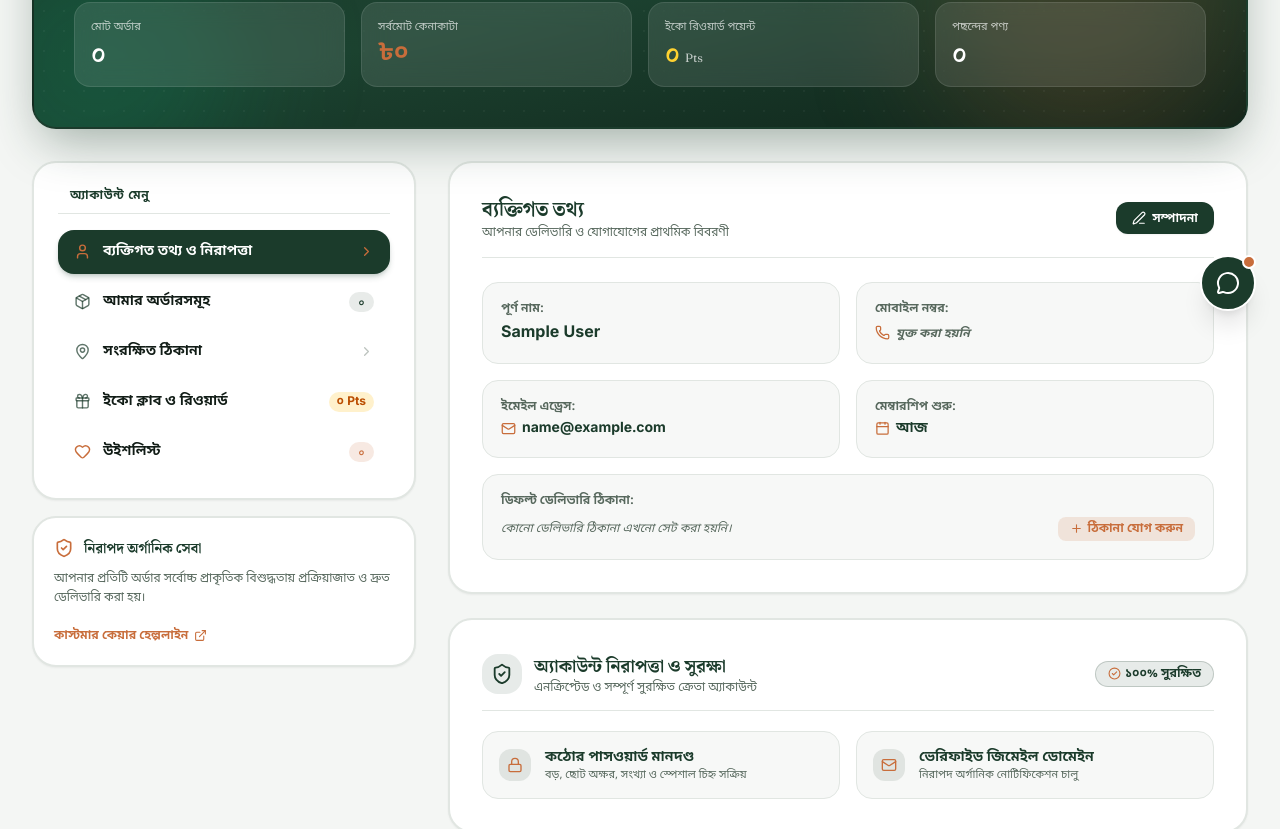
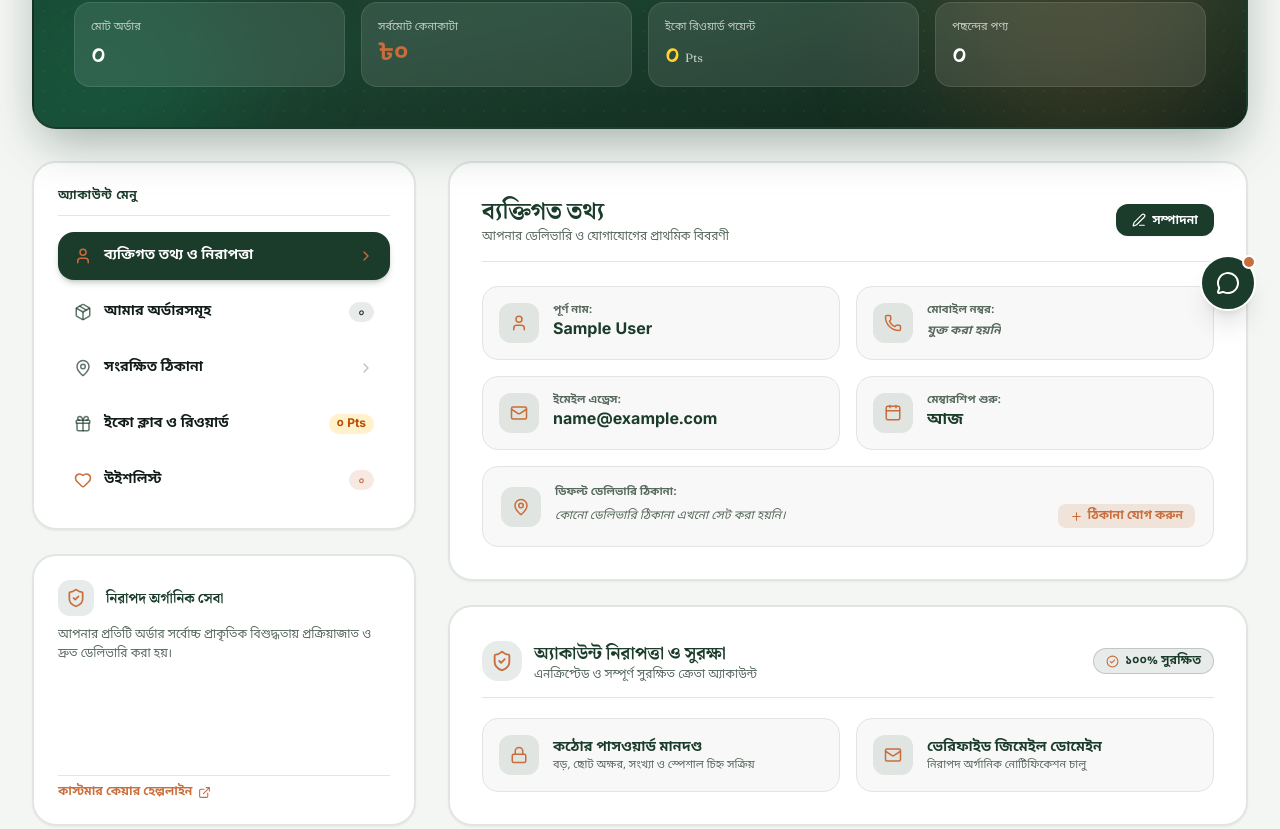
Before and after one commit to tridib371/prokriti-barta, a React (Vite) app: page /profile in a window 1280 px wide. Shown: the part 377-1206 px from the top of the page. Built offline with nearby package versions, Linux system fonts and the light colour scheme; sample sign-in values are in the browser's storage.

Commit message:
style(profile): fix layout alignment, symmetric card heights, and icon grid proportions across profile dashboard

```diff
--- a/src/pages/Profile.jsx
+++ b/src/pages/Profile.jsx
@@ -21,7 +21,8 @@ import {
   ShoppingBag,
   ExternalLink,
   Plus,
-  Lock
+  Lock,
+  CheckCircle
 } from 'lucide-react';
 import { motion, AnimatePresence } from 'framer-motion';
 import { useAuth } from '../context/AuthContext';
@@ -253,44 +254,44 @@ export default function Profile() {
           </div>
         </div>
 
-        {/* 2. Interactive Navigation Tabs & Content Layout */}
-        <div className="grid grid-cols-1 lg:grid-cols-12 gap-8 items-start">
+        {/* 2. Interactive Navigation Tabs & Content Layout with Pixel-Perfect Alignment */}
+        <div className="grid grid-cols-1 lg:grid-cols-12 gap-8 items-stretch">
 
           {/* Left Navigation Sidebar */}
-          <div className="lg:col-span-4 space-y-4">
-            {/* Account Menu Card - Matches Brand Surface & Forest-Green Theme */}
-            <div className="bg-surface border-2 border-line hover:border-primary/30 rounded-3xl p-5 sm:p-6 space-y-3 shadow-xs transition-colors">
-              <span className="text-xs font-bold text-primary uppercase tracking-wider block px-3 pb-2.5 border-b border-line">
+          <div className="lg:col-span-4 flex flex-col gap-6">
+            {/* Account Menu Card */}
+            <div className="bg-surface border-2 border-line hover:border-primary/30 rounded-3xl p-6 space-y-4 shadow-xs transition-colors">
+              <span className="text-xs font-bold text-primary uppercase tracking-wider block pb-3 border-b border-line">
                 {lang === 'bn' ? 'অ্যাকাউন্ট মেনু' : 'Account Menu'}
               </span>
 
-              <nav className="space-y-1.5 pt-1 text-xs sm:text-sm font-bold font-bn-sans">
+              <nav className="space-y-2 text-xs sm:text-sm font-bold font-bn-sans">
                 <button
                   onClick={() => { setActiveTab('overview'); setIsEditing(false); }}
-                  className={`w-full flex items-center justify-between px-4 py-3 rounded-2xl transition-all cursor-pointer ${
+                  className={`w-full flex items-center justify-between px-4 py-3.5 rounded-2xl transition-all cursor-pointer ${
                     activeTab === 'overview'
                       ? 'bg-primary text-white shadow-md shadow-primary/20'
                       : 'text-ink hover:bg-bg hover:text-primary'
                   }`}
                 >
                   <span className="flex items-center gap-3">
-                    <User size={17} className={activeTab === 'overview' ? 'text-accent' : 'text-primary/70'} />
-                    {lang === 'bn' ? 'ব্যক্তিগত তথ্য ও নিরাপত্তা' : 'Personal Info & Security'}
+                    <User size={18} className={activeTab === 'overview' ? 'text-accent' : 'text-primary/70'} />
+                    <span>{lang === 'bn' ? 'ব্যক্তিগত তথ্য ও নিরাপত্তা' : 'Personal Info & Security'}</span>
                   </span>
-                  <ChevronRight size={15} className={activeTab === 'overview' ? 'text-accent' : 'text-muted/40'} />
+                  <ChevronRight size={16} className={activeTab === 'overview' ? 'text-accent' : 'text-muted/40'} />
                 </button>
 
                 <button
                   onClick={() => { setActiveTab('orders'); setIsEditing(false); }}
-                  className={`w-full flex items-center justify-between px-4 py-3 rounded-2xl transition-all cursor-pointer ${
+                  className={`w-full flex items-center justify-between px-4 py-3.5 rounded-2xl transition-all cursor-pointer ${
                     activeTab === 'orders'
                       ? 'bg-primary text-white shadow-md shadow-primary/20'
                       : 'text-ink hover:bg-bg hover:text-primary'
                   }`}
                 >
                   <span className="flex items-center gap-3">
-                    <Package size={17} className={activeTab === 'orders' ? 'text-accent' : 'text-primary/70'} />
-                    {t('profile.orders')}
+                    <Package size={18} className={activeTab === 'orders' ? 'text-accent' : 'text-primary/70'} />
+                    <span>{t('profile.orders')}</span>
                   </span>
                   <span className={`text-xs px-2.5 py-0.5 rounded-full font-mono font-bold ${
                     activeTab === 'orders' ? 'bg-accent text-white' : 'bg-primary/10 text-primary'
@@ -301,30 +302,30 @@ export default function Profile() {
 
                 <button
                   onClick={() => { setActiveTab('addresses'); setIsEditing(false); }}
-                  className={`w-full flex items-center justify-between px-4 py-3 rounded-2xl transition-all cursor-pointer ${
+                  className={`w-full flex items-center justify-between px-4 py-3.5 rounded-2xl transition-all cursor-pointer ${
                     activeTab === 'addresses'
                       ? 'bg-primary text-white shadow-md shadow-primary/20'
                       : 'text-ink hover:bg-bg hover:text-primary'
                   }`}
                 >
                   <span className="flex items-center gap-3">
-                    <MapPin size={17} className={activeTab === 'addresses' ? 'text-accent' : 'text-primary/70'} />
-                    {lang === 'bn' ? 'সংরক্ষিত ঠিকানা' : 'Saved Addresses'}
+                    <MapPin size={18} className={activeTab === 'addresses' ? 'text-accent' : 'text-primary/70'} />
+                    <span>{lang === 'bn' ? 'সংরক্ষিত ঠিকানা' : 'Saved Addresses'}</span>
                   </span>
-                  <ChevronRight size={15} className={activeTab === 'addresses' ? 'text-accent' : 'text-muted/40'} />
+                  <ChevronRight size={16} className={activeTab === 'addresses' ? 'text-accent' : 'text-muted/40'} />
                 </button>
 
                 <button
                   onClick={() => { setActiveTab('rewards'); setIsEditing(false); }}
-                  className={`w-full flex items-center justify-between px-4 py-3 rounded-2xl transition-all cursor-pointer ${
+                  className={`w-full flex items-center justify-between px-4 py-3.5 rounded-2xl transition-all cursor-pointer ${
                     activeTab === 'rewards'
                       ? 'bg-primary text-white shadow-md shadow-primary/20'
                       : 'text-ink hover:bg-bg hover:text-primary'
                   }`}
                 >
                   <span className="flex items-center gap-3">
-                    <Gift size={17} className={activeTab === 'rewards' ? 'text-accent' : 'text-primary/70'} />
-                    {lang === 'bn' ? 'ইকো ক্লাব ও রিওয়ার্ড' : 'Eco Club & Rewards'}
+                    <Gift size={18} className={activeTab === 'rewards' ? 'text-accent' : 'text-primary/70'} />
+                    <span>{lang === 'bn' ? 'ইকো ক্লাব ও রিওয়ার্ড' : 'Eco Club & Rewards'}</span>
                   </span>
                   <span className={`text-xs px-2 py-0.5 rounded-full font-bold ${
                     activeTab === 'rewards' ? 'bg-amber-400 text-primary' : 'bg-amber-400/20 text-amber-700'
@@ -335,11 +336,11 @@ export default function Profile() {
 
                 <Link
                   to="/wishlist"
-                  className="w-full flex items-center justify-between px-4 py-3 rounded-2xl text-ink hover:bg-bg hover:text-primary transition-all font-bn-sans"
+                  className="w-full flex items-center justify-between px-4 py-3.5 rounded-2xl text-ink hover:bg-bg hover:text-primary transition-all font-bn-sans"
                 >
                   <span className="flex items-center gap-3">
-                    <Heart size={17} className="text-accent" />
-                    {t('btn.wishlist')}
+                    <Heart size={18} className="text-accent" />
+                    <span>{t('btn.wishlist')}</span>
                   </span>
                   <span className="text-xs px-2.5 py-0.5 rounded-full bg-accent/15 text-accent font-mono font-bold">
                     {n(wishlist.length)}
@@ -348,10 +349,13 @@ export default function Profile() {
               </nav>
             </div>
 
-            {/* Organic Assurance Card */}
-            <div className="bg-surface border-2 border-line hover:border-primary/30 rounded-3xl p-5 space-y-3 shadow-xs transition-colors">
-              <div className="flex items-center gap-2.5 text-primary">
-                <ShieldCheck size={20} className="text-accent shrink-0" />
+            {/* Organic Assurance Card - Symmetrically Aligned */}
+            <div className="bg-surface border-2 border-line hover:border-primary/30 rounded-3xl p-6 space-y-3.5 shadow-xs transition-colors flex-1 flex flex-col justify-between">
+              <div className="space-y-2.5">
+                <div className="flex items-center gap-3 text-primary">
+                  <div className="w-9 h-9 rounded-xl bg-primary/10 text-primary flex items-center justify-center shrink-0">
+                    <ShieldCheck size={20} className="text-accent" />
+                  </div>
                   <h4 className="font-display font-bold text-sm text-primary">
                     {lang === 'bn' ? 'নিরাপদ অর্গানিক সেবা' : '100% Organic Guarantee'}
                   </h4>
@@ -361,7 +365,8 @@ export default function Profile() {
                     ? 'আপনার প্রতিটি অর্ডার সর্বোচ্চ প্রাকৃতিক বিশুদ্ধতায় প্রক্রিয়াজাত ও দ্রুত ডেলিভারি করা হয়।'
                     : 'Every organic harvest is authentic, lab-tested, and freshly packaged upon your order.'}
                 </p>
-              <Link to="/contact" className="inline-flex items-center gap-1.5 text-xs font-bold text-accent hover:underline font-bn-sans">
+              </div>
+              <Link to="/contact" className="inline-flex items-center gap-1.5 text-xs font-bold text-accent hover:underline font-bn-sans pt-2 border-t border-line">
                 <span>{lang === 'bn' ? 'কাস্টমার কেয়ার হেল্পলাইন' : 'Contact Customer Care'}</span>
                 <ExternalLink size={13} />
               </Link>
@@ -383,7 +388,7 @@ export default function Profile() {
                 <div className="bg-surface border-2 border-line hover:border-primary/30 rounded-3xl p-6 sm:p-8 space-y-6 shadow-xs transition-colors">
                   <div className="flex items-center justify-between pb-4 border-b border-line">
                     <div>
-                      <h2 className="font-display font-bold text-xl text-primary">
+                      <h2 className="font-display font-bold text-xl sm:text-2xl text-primary">
                         {lang === 'bn' ? 'ব্যক্তিগত তথ্য' : 'Personal Information'}
                       </h2>
                       <p className="text-xs text-muted font-bn-sans mt-0.5">
@@ -465,41 +470,62 @@ export default function Profile() {
                     </form>
                   ) : (
                     <div className="grid grid-cols-1 sm:grid-cols-2 gap-4 text-xs sm:text-sm font-bn-sans">
-                      <div className="p-4.5 rounded-2xl bg-bg/70 border border-line">
-                        <span className="text-muted text-xs font-semibold block mb-1">{t('register.name')}:</span>
-                        <p className="font-bold text-primary text-base">{user?.name || formData.name || '-'}</p>
+                      {/* Name Tile */}
+                      <div className="flex items-center gap-3.5 p-4 rounded-2xl bg-bg/70 border border-line">
+                        <div className="w-10 h-10 rounded-xl bg-primary/10 text-primary flex items-center justify-center shrink-0">
+                          <User size={18} className="text-accent" />
+                        </div>
+                        <div className="min-w-0">
+                          <span className="text-muted text-[11px] font-semibold block">{t('register.name')}:</span>
+                          <p className="font-bold text-primary text-sm sm:text-base truncate">{user?.name || formData.name || '-'}</p>
+                        </div>
                       </div>
 
-                      <div className="p-4.5 rounded-2xl bg-bg/70 border border-line">
-                        <span className="text-muted text-xs font-semibold block mb-1">{t('register.phone')}:</span>
-                        <p className="font-bold text-primary text-base flex items-center gap-1.5">
-                          <Phone size={15} className="text-accent shrink-0" />
-                          <span>{(user?.phone || formData.phone) ? n(user?.phone || formData.phone) : <span className="text-muted text-xs italic">{lang === 'bn' ? 'যুক্ত করা হয়নি' : 'Not set'}</span>}</span>
+                      {/* Phone Tile */}
+                      <div className="flex items-center gap-3.5 p-4 rounded-2xl bg-bg/70 border border-line">
+                        <div className="w-10 h-10 rounded-xl bg-primary/10 text-primary flex items-center justify-center shrink-0">
+                          <Phone size={18} className="text-accent" />
+                        </div>
+                        <div className="min-w-0">
+                          <span className="text-muted text-[11px] font-semibold block">{t('register.phone')}:</span>
+                          <p className="font-bold text-primary text-sm sm:text-base truncate">
+                            {(user?.phone || formData.phone) ? n(user?.phone || formData.phone) : <span className="text-muted text-xs italic">{lang === 'bn' ? 'যুক্ত করা হয়নি' : 'Not set'}</span>}
                           </p>
                         </div>
-
-                      <div className="p-4.5 rounded-2xl bg-bg/70 border border-line">
-                        <span className="text-muted text-xs font-semibold block mb-1">{t('login.email')}:</span>
-                        <p className="font-bold text-primary text-sm flex items-center gap-1.5">
-                          <Mail size={15} className="text-accent shrink-0" />
-                          <span>{user?.email || 'user@gmail.com'}</span>
-                        </p>
                       </div>
 
-                      <div className="p-4.5 rounded-2xl bg-bg/70 border border-line">
-                        <span className="text-muted text-xs font-semibold block mb-1">{lang === 'bn' ? 'মেম্বারশিপ শুরু:' : 'Member Since:'}</span>
-                        <p className="font-bold text-primary text-sm flex items-center gap-1.5">
-                          <Calendar size={15} className="text-accent shrink-0" />
-                          <span>{user?.joinedDate ? n(user.joinedDate) : (lang === 'bn' ? 'আজ' : 'Today')}</span>
-                        </p>
+                      {/* Email Tile */}
+                      <div className="flex items-center gap-3.5 p-4 rounded-2xl bg-bg/70 border border-line">
+                        <div className="w-10 h-10 rounded-xl bg-primary/10 text-primary flex items-center justify-center shrink-0">
+                          <Mail size={18} className="text-accent" />
+                        </div>
+                        <div className="min-w-0">
+                          <span className="text-muted text-[11px] font-semibold block">{t('login.email')}:</span>
+                          <p className="font-bold text-primary text-sm sm:text-base truncate">{user?.email || 'user@gmail.com'}</p>
+                        </div>
                       </div>
 
-                      <div className="sm:col-span-2 p-4.5 rounded-2xl bg-bg/70 border border-line">
-                        <span className="text-muted text-xs font-semibold block mb-1">{lang === 'bn' ? 'ডিফল্ট ডেলিভারি ঠিকানা:' : 'Default Delivery Address:'}</span>
+                      {/* Member Since Tile */}
+                      <div className="flex items-center gap-3.5 p-4 rounded-2xl bg-bg/70 border border-line">
+                        <div className="w-10 h-10 rounded-xl bg-primary/10 text-primary flex items-center justify-center shrink-0">
+                          <Calendar size={18} className="text-accent" />
+                        </div>
+                        <div className="min-w-0">
+                          <span className="text-muted text-[11px] font-semibold block">{lang === 'bn' ? 'মেম্বারশিপ শুরু:' : 'Member Since:'}</span>
+                          <p className="font-bold text-primary text-sm sm:text-base truncate">{user?.joinedDate ? n(user.joinedDate) : (lang === 'bn' ? 'আজ' : 'Today')}</p>
+                        </div>
+                      </div>
+
+                      {/* Default Delivery Address Tile */}
+                      <div className="sm:col-span-2 flex items-start gap-3.5 p-4.5 rounded-2xl bg-bg/70 border border-line">
+                        <div className="w-10 h-10 rounded-xl bg-primary/10 text-primary flex items-center justify-center shrink-0 mt-0.5">
+                          <MapPin size={18} className="text-accent" />
+                        </div>
+                        <div className="flex-1 min-w-0">
+                          <span className="text-muted text-[11px] font-semibold block">{lang === 'bn' ? 'ডিফল্ট ডেলিভারি ঠিকানা:' : 'Default Delivery Address:'}</span>
                           {(user?.address || formData.address) ? (
-                          <p className="font-bold text-primary text-sm flex items-start gap-2">
-                            <MapPin size={17} className="text-accent shrink-0 mt-0.5" />
-                            <span>{user?.address || formData.address}</span>
+                            <p className="font-bold text-primary text-sm sm:text-base mt-0.5">
+                              {user?.address || formData.address}
                             </p>
                           ) : (
                             <div className="flex items-center justify-between pt-1">
@@ -517,15 +543,16 @@ export default function Profile() {
                           )}
                         </div>
                       </div>
+                    </div>
                   )}
                 </div>
 
-                {/* Account Security & Health Card - Matching Brand Guidelines */}
+                {/* Account Security & Health Card - Symmetrically Aligned */}
                 <div className="bg-surface border-2 border-line hover:border-primary/30 rounded-3xl p-6 sm:p-8 space-y-5 shadow-xs transition-colors">
                   <div className="flex items-center justify-between pb-3.5 border-b border-line">
                     <div className="flex items-center gap-3">
                       <div className="w-10 h-10 rounded-2xl bg-primary/10 text-primary flex items-center justify-center shrink-0">
-                        <ShieldCheck size={22} />
+                        <ShieldCheck size={22} className="text-accent" />
                       </div>
                       <div>
                         <h3 className="font-display font-bold text-base sm:text-lg text-primary">
@@ -536,7 +563,7 @@ export default function Profile() {
                         </p>
                       </div>
                     </div>
-                    <span className="px-3 py-1 rounded-full text-xs font-bold bg-primary/10 text-primary border border-primary/20 font-bn-sans flex items-center gap-1">
+                    <span className="px-3 py-1 rounded-full text-xs font-bold bg-primary/10 text-primary border border-primary/20 font-bn-sans flex items-center gap-1.5">
                       <CheckCircle2 size={13} className="text-accent" />
                       <span>{lang === 'bn' ? '১০০% সুরক্ষিত' : '100% Secure'}</span>
                     </span>
@@ -544,20 +571,20 @@ export default function Profile() {
 
                   <div className="grid grid-cols-1 sm:grid-cols-2 gap-4 text-xs font-bn-sans">
                     <div className="flex items-center gap-3.5 p-4 rounded-2xl bg-bg/70 border border-line hover:border-primary/30 transition-colors">
-                      <div className="w-8 h-8 rounded-xl bg-primary/10 text-primary flex items-center justify-center shrink-0">
-                        <Lock size={16} className="text-accent" />
+                      <div className="w-10 h-10 rounded-xl bg-primary/10 text-primary flex items-center justify-center shrink-0">
+                        <Lock size={18} className="text-accent" />
                       </div>
-                      <div>
+                      <div className="min-w-0">
                         <p className="font-bold text-primary text-xs sm:text-sm">{lang === 'bn' ? 'কঠোর পাসওয়ার্ড মানদণ্ড' : 'Strict Password Standards'}</p>
                         <p className="text-[11px] text-muted">{lang === 'bn' ? 'বড়, ছোট অক্ষর, সংখ্যা ও স্পেশাল চিহ্ন সক্রিয়' : 'Upper, lower, number & symbol enforced'}</p>
                       </div>
                     </div>
 
                     <div className="flex items-center gap-3.5 p-4 rounded-2xl bg-bg/70 border border-line hover:border-primary/30 transition-colors">
-                      <div className="w-8 h-8 rounded-xl bg-primary/10 text-primary flex items-center justify-center shrink-0">
-                        <Mail size={16} className="text-accent" />
+                      <div className="w-10 h-10 rounded-xl bg-primary/10 text-primary flex items-center justify-center shrink-0">
+                        <Mail size={18} className="text-accent" />
                       </div>
-                      <div>
+                      <div className="min-w-0">
                         <p className="font-bold text-primary text-xs sm:text-sm">{lang === 'bn' ? 'ভেরিফাইড জিমেইল ডোমেইন' : 'Verified Gmail Domain'}</p>
                         <p className="text-[11px] text-muted">{lang === 'bn' ? 'নিরাপদ অর্গানিক নোটিফিকেশন চালু' : 'Secure order notifications active'}</p>
                       </div>
```
Lines whose indentation alone changed are shown as unchanged.
